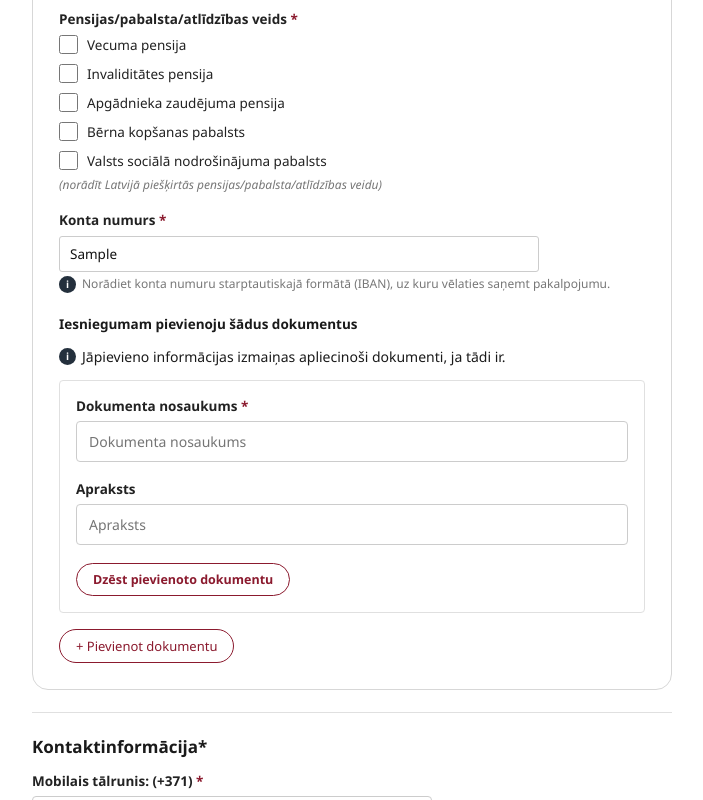
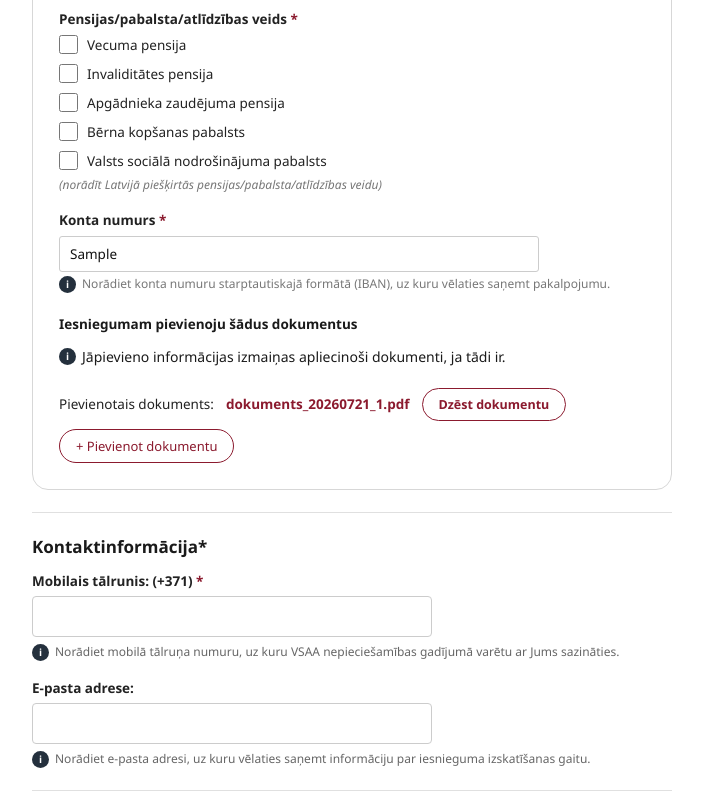
Before and after one commit to bruno3411/iesniegums2, a plain HTML site: page index.html in a window 1280 px wide. Both pictures are taken after typing "Sample" into the empty fields and a click on the button "+ Pievienot dokumentu". Shown: the part 735-1535 px from the top of the page, without its empty margins (452-1155 px from the left). Drawn offline with Linux system fonts and the light colour scheme.

Commit message:
Update index.html

```diff
--- a/index.html
+++ b/index.html
@@ -994,21 +994,18 @@ function toggleNodGroup(group, cb) {
 
 function addDoc(listId) {
   const lst = document.getElementById(listId || 'dlist');
-  const d = document.createElement('div'); d.className='doc-card';
-  d.innerHTML=`
-    <div class="stk-field">
-      <div class="stk-lbl">Dokumenta nosaukums <span class="r">*</span></div>
-      <input type="text" placeholder="Dokumenta nosaukums">
-    </div>
-    <div class="stk-field">
-      <div class="stk-lbl">Apraksts</div>
-      <input type="text" placeholder="Apraksts">
-    </div>
-    <button class="btn-doc-del" type="button" onclick="rmDoc(this)">Dzēst pievienoto dokumentu</button>`;
+  const now = new Date();
+  const dd = String(now.getDate()).padStart(2,'0');
+  const mm = String(now.getMonth()+1).padStart(2,'0');
+  const yyyy = now.getFullYear();
+  const fname = 'dokuments_' + yyyy + mm + dd + '_' + (lst.children.length + 1) + '.pdf';
+  const d = document.createElement('div');
+  d.className = 'ootis-result-row';
+  d.innerHTML = `Pievienotais dokuments: <strong>${fname}</strong><button type="button" class="btn-doc-del" onclick="rmDoc(this)">Dzēst dokumentu</button>`;
   lst.appendChild(d);
 }
 function rmDoc(btn) {
-  btn.closest('.doc-card').remove();
+  btn.closest('.ootis-result-row').remove();
 }
 function sub() {
   if(!document.getElementById('cb-vecaki').checked || !document.getElementById('cb-patiesa').checked){
```
